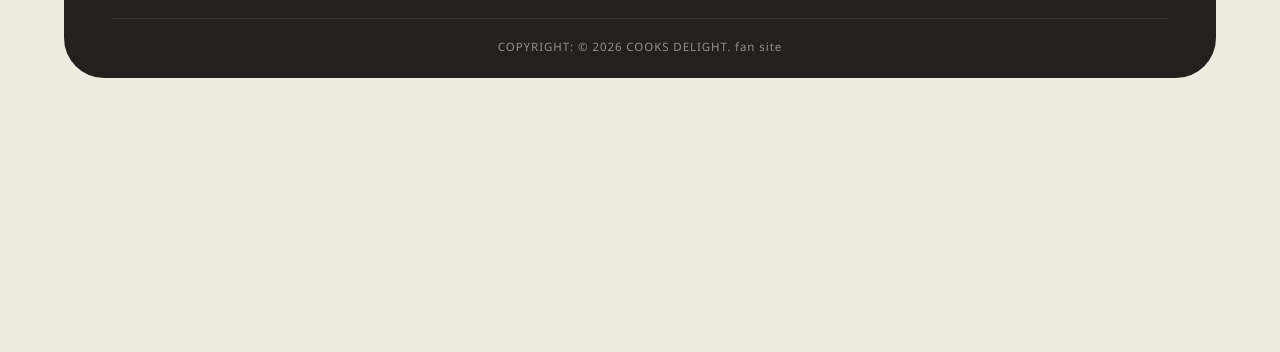
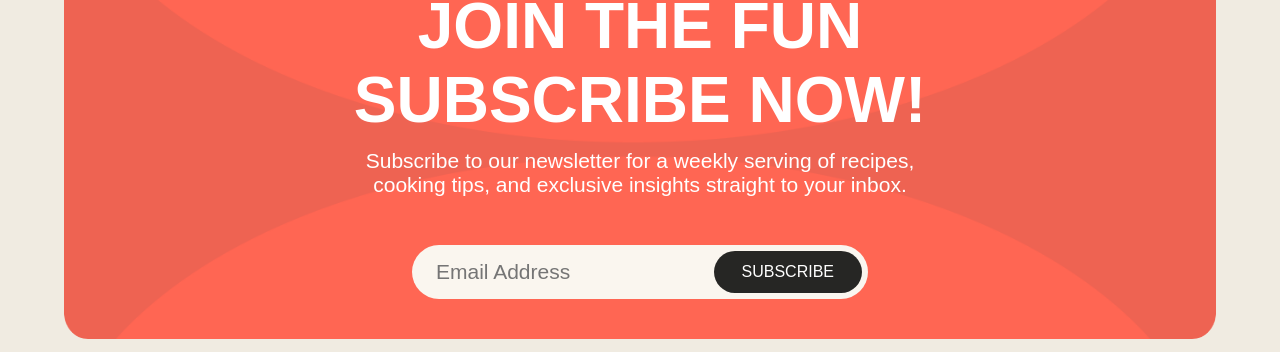
Before and after one commit to pantzari/Cooking-Recipe-Blog, a website: page index.html in a window 1280 px wide. Shown: the part 1311-1663 px from the top of the page. Before the commit the page ends 1413 px from the top, so only its background shows below. Drawn offline with nearby package versions, Linux system fonts and the light colour scheme; files whose address does not match are found by name.

Commit message:
newsletter footer section done

```diff
--- a/index.html
+++ b/index.html
@@ -229,7 +229,20 @@
     </section>
     <footer>
       <div class="wrapper">
-        <div class="footer-container">
+        <section class="newsletter">
+          <span class="subtitle">SUBSCRIBE</span>
+          <h2>JOIN THE FUN<br />SUBSCRIBE NOW!</h2>
+          <p>
+            Subscribe to our newsletter for a weekly serving of recipes, cooking
+            tips, and exclusive insights straight to your inbox.
+          </p>
+
+          <form class="newsletter-form">
+            <input type="email" placeholder="Email Address" required />
+            <button type="submit">SUBSCRIBE</button>
+          </form>
+        </section>
+        <section class="footer-container">
           <div class="top-footer">
             <div class="footer-logo-wrap">
               <img
@@ -267,7 +280,7 @@
           <div class="footer-bottom">
             <p>COPYRIGHT: &copy; 2026 COOKS DELIGHT. fan site</p>
           </div>
-        </div>
+        </section>
       </div>
     </footer>
   </body>
--- a/src/sass/partials/pages/components/_footer.scss
+++ b/src/sass/partials/pages/components/_footer.scss
@@ -173,3 +173,87 @@
     }
   }
 }
+.newsletter {
+  background-image: url("/front/img/cta.png");
+  background-position: center;
+  background-size: cover;
+  background-repeat: no-repeat;
+  font-family: "Robot", sans-serif;
+  margin-bottom: 16px;
+  border-radius: 24px;
+  padding: 40px 20px;
+  text-align: center;
+  color: #ffffff;
+
+  display: flex;
+  flex-direction: column;
+  align-items: center;
+  .subtitle {
+    font-size: clamp(16px, 2vw, 18px);
+  }
+  h2 {
+    font-size: clamp(38px, 5vw, 80px);
+    padding-top: 12px;
+  }
+  p {
+    font-size: clamp(16px, 2vw, 21px);
+    width: 55%;
+    padding-top: 12px;
+    padding-bottom: 48px;
+    @include v.view(tablet) {
+      width: 100%;
+    }
+  }
+
+  .newsletter-form {
+    display: flex;
+    align-items: center;
+    max-width: 456px;
+    width: 100%;
+
+    background-color: #faf6ef;
+    border-radius: 50px;
+    padding: 6px 6px 6px 24px;
+    @include v.view(tablet) {
+      flex-direction: column;
+    }
+    input {
+      width: 100%;
+      color: #262522;
+      background: transparent;
+      border: none;
+      outline: none;
+      font-size: clamp(16px, 2vw, 21px);
+      flex: 1;
+      padding: 0;
+    }
+
+    button {
+      border: none;
+      background-color: #262624;
+      color: white;
+      border-radius: 50px;
+      padding: 12px 28px;
+      cursor: pointer;
+      white-space: nowrap;
+    }
+    @include v.view(tablet) {
+      flex-direction: column;
+      background-color: transparent;
+      padding: 0;
+      gap: 12px;
+      input {
+        background-color: #faf6ef;
+        border-radius: 50px;
+        padding: 14px 24px;
+        box-sizing: border-box;
+      }
+
+      button {
+        width: 100%;
+        padding: 14px 28px;
+        text-align: center;
+      }
+    }
+  }
+}
```
Also changed, not shown: css/index.css, css/index.min.css, img/cta.png (added), 2 other files.
